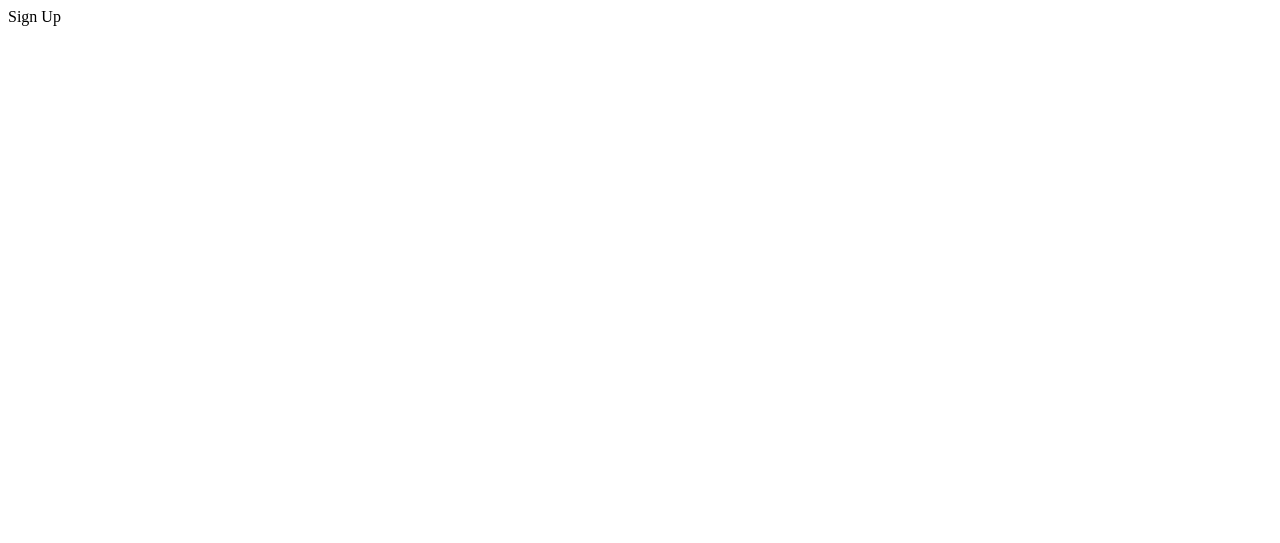
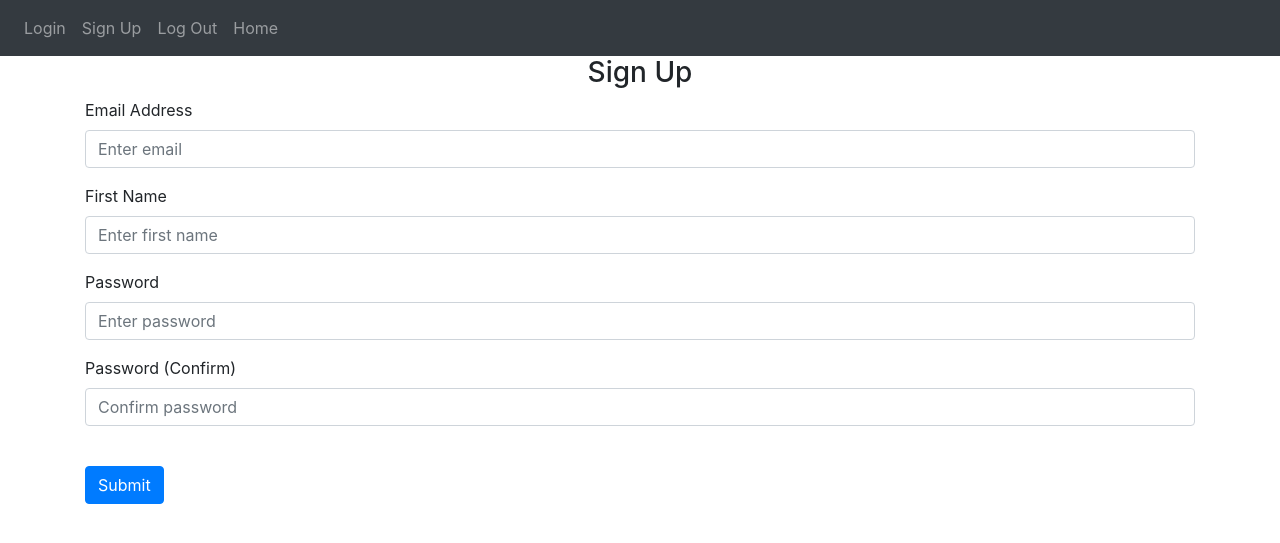
Before and after one commit to Vhiper-JM/practica_flask, a Flask app: page /sign-up in a window 1280 px wide. Before the commit the part shown is almost empty. Shown: the top 543 px of the page. Run offline with Flask 2, Linux system fonts and the light colour scheme; some libraries are stand-ins or nearby versions.

Commit message:
Second commit, front-end Login and Sign Up working

```diff
--- a/website/auth.py
+++ b/website/auth.py
@@ -1,11 +1,12 @@
 # This file has everything to do with authentication
-from flask import Blueprint #This will help us define this file as a blueprint of the application (routes / URL's)
+from flask import Blueprint, render_template #This will help us define this file as a blueprint of the application (routes / URL's), and render the templates
 
 auth = Blueprint('auth', __name__)
 
 @auth.route('/login')
 def login():
-    return "<p>Login</p>"
+    return render_template("login.html")                  #The second argument "text" will be a usable variable in the login.html
+                                                                        #template, you can call it by using {{variable_name}}
 
 @auth.route('/logout')
 def logout():
@@ -13,4 +14,4 @@ def logout():
 
 @auth.route("/sign-up")
 def sign_up():
-    return "<p>Sign Up</p>"
+    return render_template("sign_up.html")
--- a/website/templates/base.html
+++ b/website/templates/base.html
@@ -15,14 +15,28 @@
             crossorigin="anonymous"
         />
 
-        <title>{% block titlle %}Home{% endblock %}</title> <!--Thhe {% %} will define a space were Python code can be written-->
+        <title>{% block title %}Home{% endblock %}</title> <!--The squiggly brackets along side % % will define a space were Python code can be written-->
     </head>
     <body>
         <nav class="navbar navbar-expand-lg navbar-dark bg-dark">   <!-- This will create a navigation bar -->
-            <button class="navbar-toggle" type="button" data-toggle="collapse" data-target="#navbar">   <!-- This will specify the characteristics of the button in the navigation bar -->
-                <span class="navbar-toggler-icon"> </span>  <!-- This will the navigation bar icon to the navigation bar -->
+            <button
+             class="navbar-toggler"
+             type="button"
+             data-toggle="collapse"
+             data-target="#navbar"
+            >   <!-- This will specify the characteristics of the button in the navigation bar -->
+                <span class="navbar-toggler-icon"></span>   <!-- This will the navigation bar icon to the navigation bar -->
             </button>
+            <div class="collapse navbar-collapse" id="navbar">
+                <div class="navbar-nav">
+                    <a class="nav-item nav-link" id="login" href="/login">Login</a>
+                    <a class="nav-item nav-link" id="signUp" href="/sign-up">Sign Up</a>
+                    <a class="nav-item nav-link" id="logOut" href="/login">Log Out</a>
+                    <a class="nav-item nav-link" id="home" href="/">Home</a>
+                </div>
+            </div>
         </nav>
+        <div class="container">{% block content %} {% endblock %}</div>
 
         <script
             src="https://code.jquery.com/jquery-3.2.1.slim.min.js"
@@ -47,4 +61,4 @@
 
     </body>
 
-</html>>
+</html>
--- /dev/null
+++ b/website/templates/home.html
@@ -0,0 +1,5 @@
+{% extends "base.html" %} {% block title %}Home{% endblock %}
+
+{% block content %}
+<h1>This is the home page</h1>
+{% endblock %}
--- /dev/null
+++ b/website/templates/sign_up.html
@@ -0,0 +1,49 @@
+{% extends "base.html" %} {% block title %}Sign Up{% endblock %}
+
+{% block content %}
+<form method="POST">
+    <h3 align="center">Sign Up</h3>
+    <div class="form-group">
+        <label for="email">Email Address</label>
+        <input
+            type="email"
+            class="form-control"
+            id="email"
+            name="email"
+            placeholder="Enter email"
+        />
+    </div>
+    <div class="form-group">
+        <label for="firstName">First Name</label>
+        <input
+            type="text"
+            class="form-control"
+            id="firstName"
+            name="firstName"
+            placeholder="Enter first name"
+        />
+    </div>
+    <div class="form-group">
+        <label for="password1">Password</label>
+        <input
+            type="password"
+            class="form-control"
+            id="password1"
+            name="password1"
+            placeholder="Enter password"
+        />
+    </div>
+    <div class="form-group">
+        <label for="password2">Password (Confirm)</label>
+        <input
+            type="password"
+            class="form-control"
+            id="password2"
+            name="password2"
+            placeholder="Confirm password"
+        />
+    </div>
+    <br />
+    <button type="submit" class="btn btn-primary">Submit</button>
+</form>
+{% endblock %}
--- a/website/views.py
+++ b/website/views.py
@@ -1,8 +1,8 @@
 # Here, the standard routes for our website (where users can actually go to) will be stored
-from flask import Blueprint #This will help us define this file as a blueprint of the application (routes / URL's)
+from flask import Blueprint, render_template #This will help us define this file as a blueprint of the application (routes / URL's), and render the templates
 
 views = Blueprint('views', __name__)    #This is how you will define the Blueprint
 
 @views.route('/')
 def home():    #This function will run whenever you go to '/URL'
-    return "<h1>Test</h1>"
+    return render_template("home.html")
```
Also changed, not shown: website/templates/login.html (added, +29 -0 lines).
